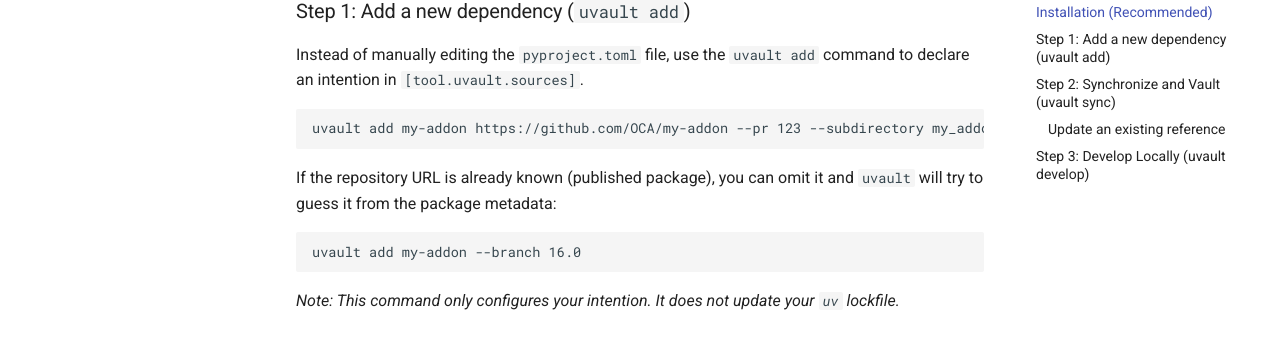
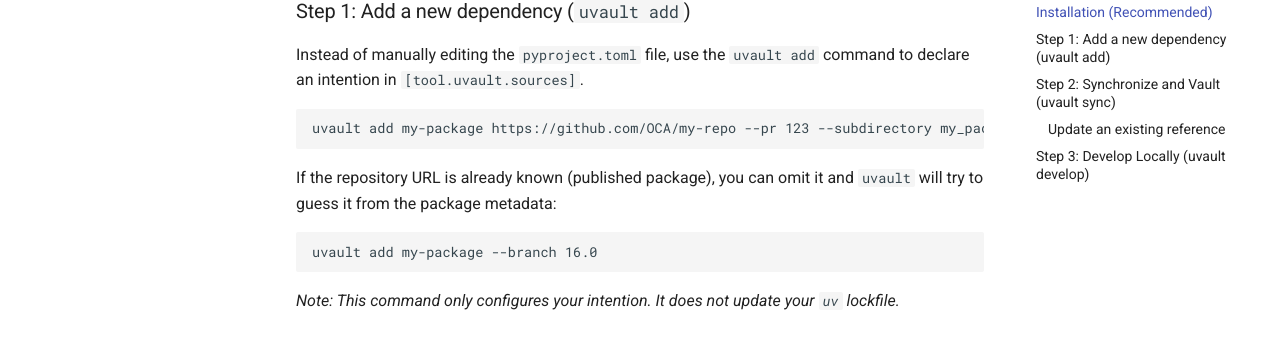
Before and after one commit to petrus-v/uvault, an MkDocs documentation site: the page built from docs/how-to.md, in a window 1280 px wide and 900 px high, scrolled down 503 px. Shown: the part 141-490 px from the top of the window. Built offline with MkDocs 1.6.1 and Material for MkDocs 9.7.7, drawn with Linux system fonts in a browser that asks for light colours.

Commit message:
chore(doc): use package instead of addon term

````diff
--- a/docs/how-to.md
+++ b/docs/how-to.md
@@ -19,12 +19,12 @@ By installing it within your project's environment, `uvault` gains access to the
 Instead of manually editing the `pyproject.toml` file, use the `uvault add` command to declare an intention in `[tool.uvault.sources]`.
 
 ```bash
-uvault add my-addon https://github.com/OCA/my-addon --pr 123 --subdirectory my_addon
+uvault add my-package https://github.com/OCA/my-repo --pr 123 --subdirectory my_package
 ```
 
 If the repository URL is already known (published package), you can omit it and `uvault` will try to guess it from the package metadata:
 ```bash
-uvault add my-addon --branch 16.0
+uvault add my-package --branch 16.0
 ```
 
 *Note: This command only configures your intention. It does not update your `uv` lockfile.*
````
